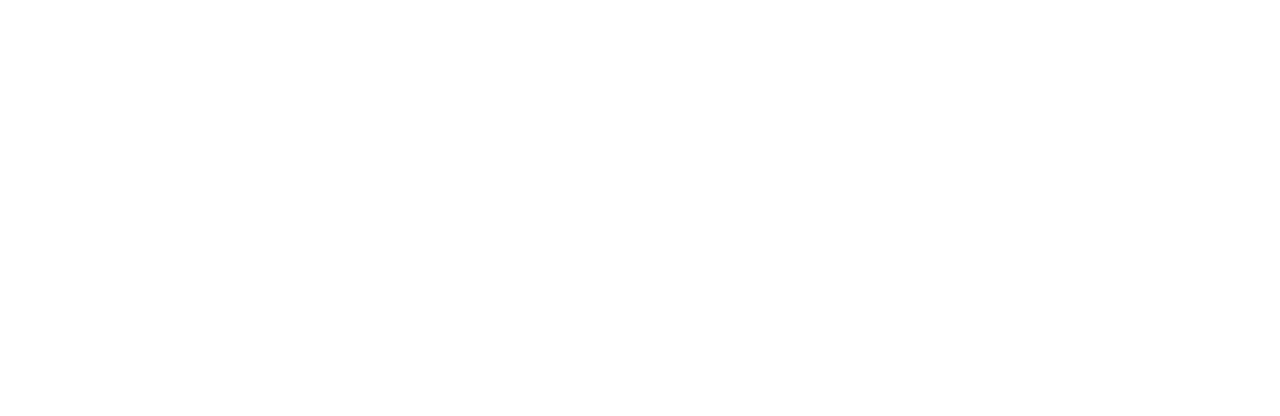
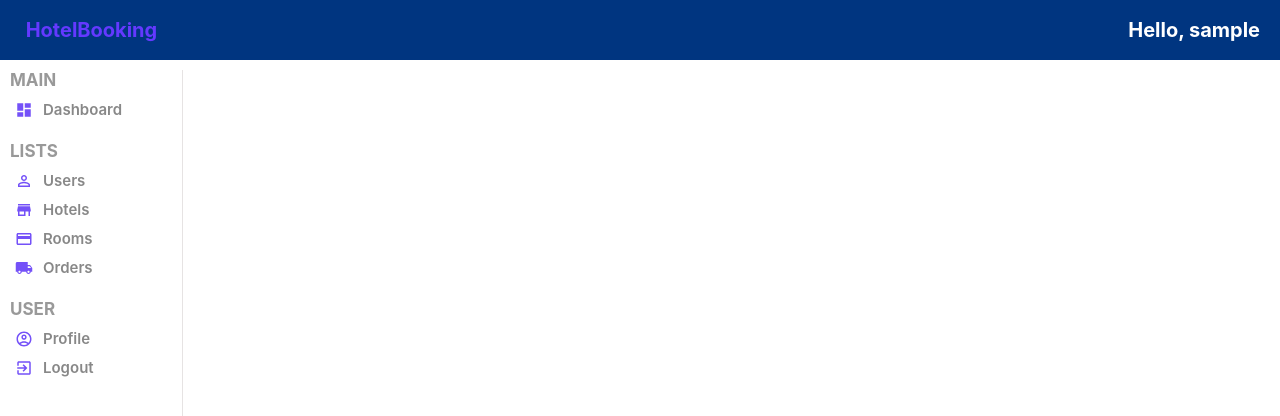
Before and after one commit to tiendat2001/DoAnBachKhoa, a React (Create React App) app in the folder client/: page /admin/hotels in a window 1280 px wide. Before the commit this address had no page. Shown: the top 416 px of the page. Built offline with nearby package versions, Linux system fonts and the light colour scheme; sample sign-in values are in the browser's storage.

Commit message:
chinh css

```diff
--- a/client/src/App.js
+++ b/client/src/App.js
@@ -5,9 +5,10 @@
 import Hotel from "./pages/hotel/Hotel";
 import Login from "./pages/login/Login";
 import Register from "./pages/register/Register";
-import AdminHome from "./pages/adminPages/AdminHome";
+import AdminHome from "./pages/adminPages/adminHome/AdminHome";
 import { BrowserRouter, Routes, Route, Navigate } from "react-router-dom";
 import { AuthContext } from "./context/AuthContext";
+import ListHotel from "./pages/adminPages/ListHotel/ListHotel";
 function App() {
 
 
@@ -23,11 +24,11 @@
   return (
     <BrowserRouter>
       <Routes>
-        <Route path="/" element={<Home/>}/>
-        <Route path="/hotels" element={<List/>}/>
-        <Route path="/hotels/:id" element={<Hotel/>}/>
-        <Route path="/login" element={<Login/>}/>
-        <Route path="/register" element={<Register/>}/>
+        <Route path="/" element={<Home />} />
+        <Route path="/hotels" element={<List />} />
+        <Route path="/hotels/:id" element={<Hotel />} />
+        <Route path="/login" element={<Login />} />
+        <Route path="/register" element={<Register />} />
 
 
         <Route path="/admin/">
@@ -36,7 +37,18 @@
               <AdminHome />
             </ProtectedRoute>
           } />
+
+          <Route path="hotels" element={
+            <ProtectedRoute>
+              <ListHotel />
+            </ProtectedRoute>
+          } />
+
+
+
         </Route>
+
+
       </Routes>
     </BrowserRouter>
 
--- a/client/src/components/adminComponents/sidebar/Sidebar.jsx
+++ b/client/src/components/adminComponents/sidebar/Sidebar.jsx
@@ -50,7 +50,7 @@
               <span>Users</span>
             </li>
           </Link>
-          <Link to="/hotels" style={{ textDecoration: "none" }}>
+          <Link to="/admin/hotels" style={{ textDecoration: "none" }}>
             <li>
               <StoreIcon className="icon" />
               <span>Hotels</span>
--- /dev/null
+++ b/client/src/pages/adminPages/ListHotel/ListHotel.jsx
@@ -0,0 +1,18 @@
+import React from 'react'
+import Sidebar from '../../../components/adminComponents/sidebar/Sidebar'
+import NavbarAdmin from '../../../components/adminComponents/navbarAdmin/NavbarAdmin'
+const ListHotel = () => {
+    return (
+        <div className="listAdmin">
+            <Sidebar />
+            <div className="listContainerAdmin">
+                <NavbarAdmin />
+
+
+
+            </div>
+        </div>
+    )
+}
+
+export default ListHotel
--- a/client/src/pages/adminPages/AdminHome.jsx
+++ b/client/src/pages/adminPages/adminHome/AdminHome.jsx
@@ -1,8 +1,8 @@
 import React from 'react'
 import { useContext } from 'react'
-import { AuthContext } from '../../context/AuthContext'
-import Sidebar from '../../components/adminComponents/sidebar/Sidebar'
-import NavbarAdmin from '../../components/adminComponents/navbarAdmin/NavbarAdmin'
+import { AuthContext } from '../../../context/AuthContext'
+import Sidebar from '../../../components/adminComponents/sidebar/Sidebar'
+import NavbarAdmin from '../../../components/adminComponents/navbarAdmin/NavbarAdmin'
 import './adminHome.css'
 const AdminHome = () => {
 
```
Also changed, not shown: client/src/pages/adminPages/ListHotel/listHotel.css (added), client/src/pages/adminPages/adminHome/adminHome.css (renamed from client/src/pages/adminPages/adminHome.css).
